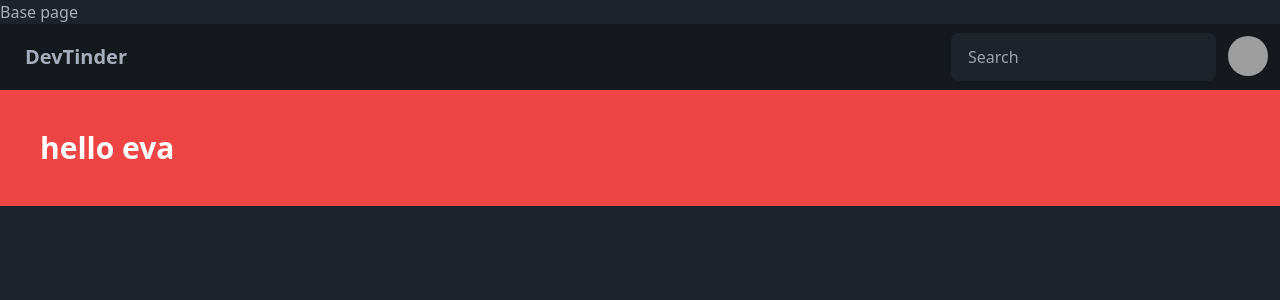
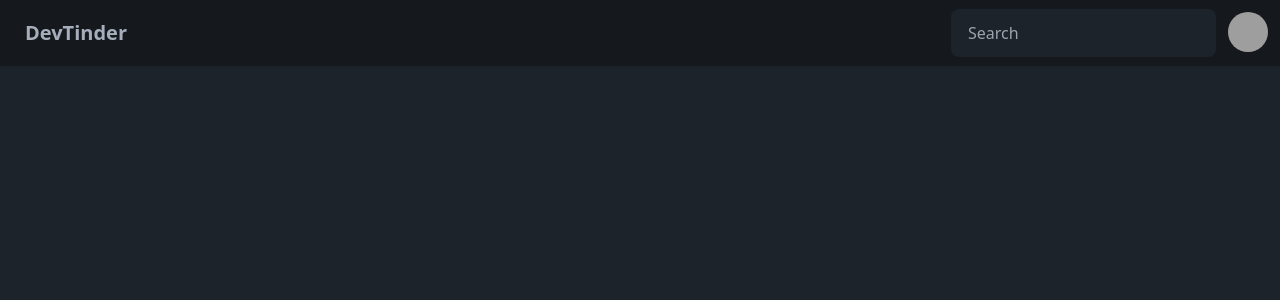
Before and after one commit to Evasaraf/devTinder-web, a React (Vite) app: page / in a window 1280 px wide. Shown: the top 300 px of the page. Built offline with nearby package versions, Linux system fonts and the light colour scheme; grey boxes are pictures that could not be loaded.

Commit message:
creating a body.jsx to handle body components

```diff
--- a/src/App.jsx
+++ b/src/App.jsx
@@ -1,21 +1,17 @@
 import { BrowserRouter, Routes, Route } from "react-router-dom";
 import NavBar from "./NavBar";
+import Body from "./Body";
 
 function App() {
   return (
     <>
     <BrowserRouter basename = "/">
      <Routes>
-      <Route path = "/" element={<div> Base page</div>}/>
-      <Route path = "/login" element={<div> Login page</div>}/>
-      <Route path = "/test" element={<div> test page</div>}/>
+      <Route path = "/" element={Body}/>
      </Routes>
      </BrowserRouter>
 
      <  NavBar />
-      <h1 className="bg-red-500 text-white text-3xl font-bold p-10">
-        hello eva
-      </h1>
     </>
   );
 }
--- /dev/null
+++ b/src/Body.jsx
@@ -0,0 +1,9 @@
+import NavBar from "./NavBar";
+const Body = () =>{
+    return <div>
+            <NavBar />
+           </div>
+
+
+}
+export default Body;
```
